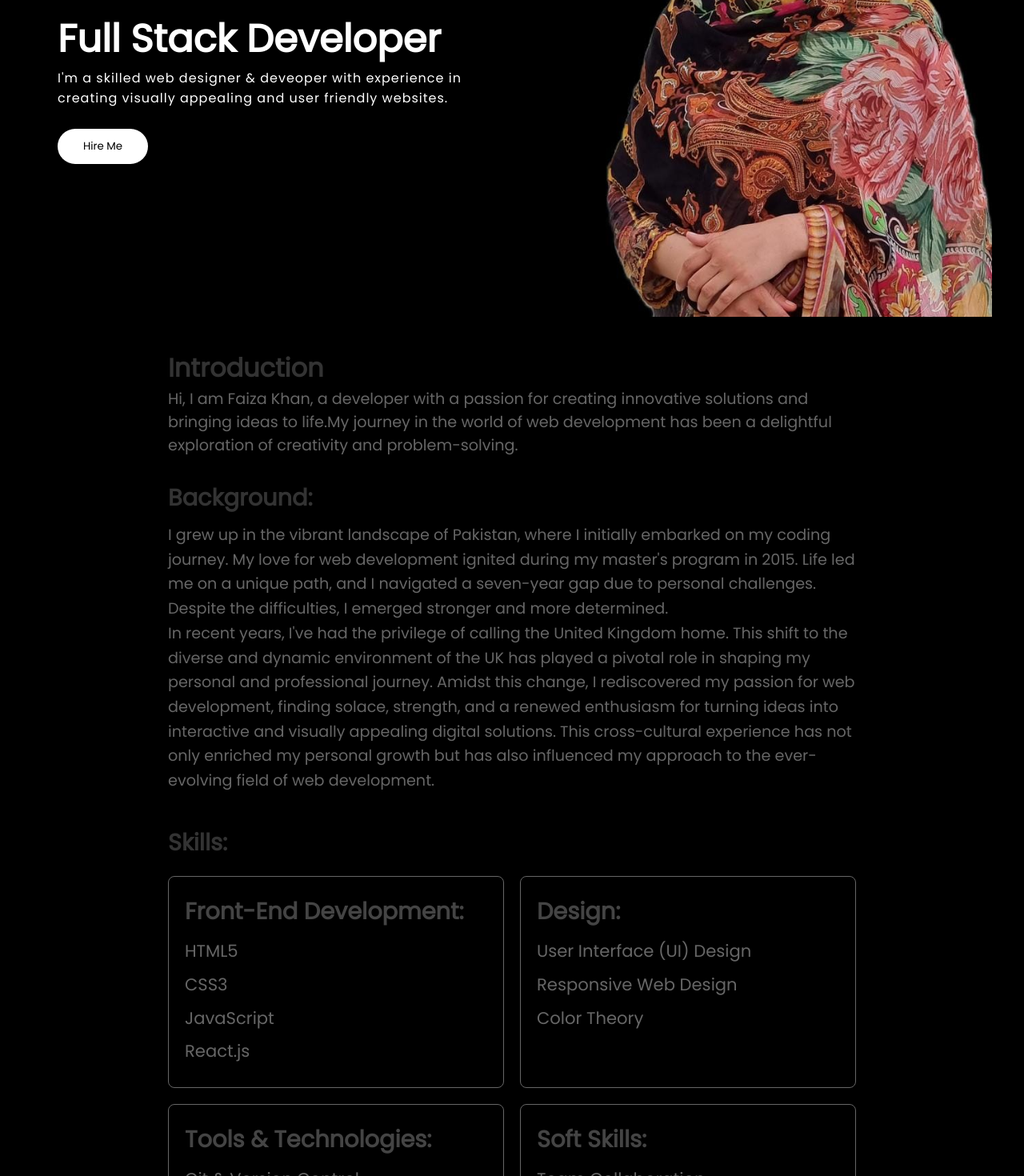
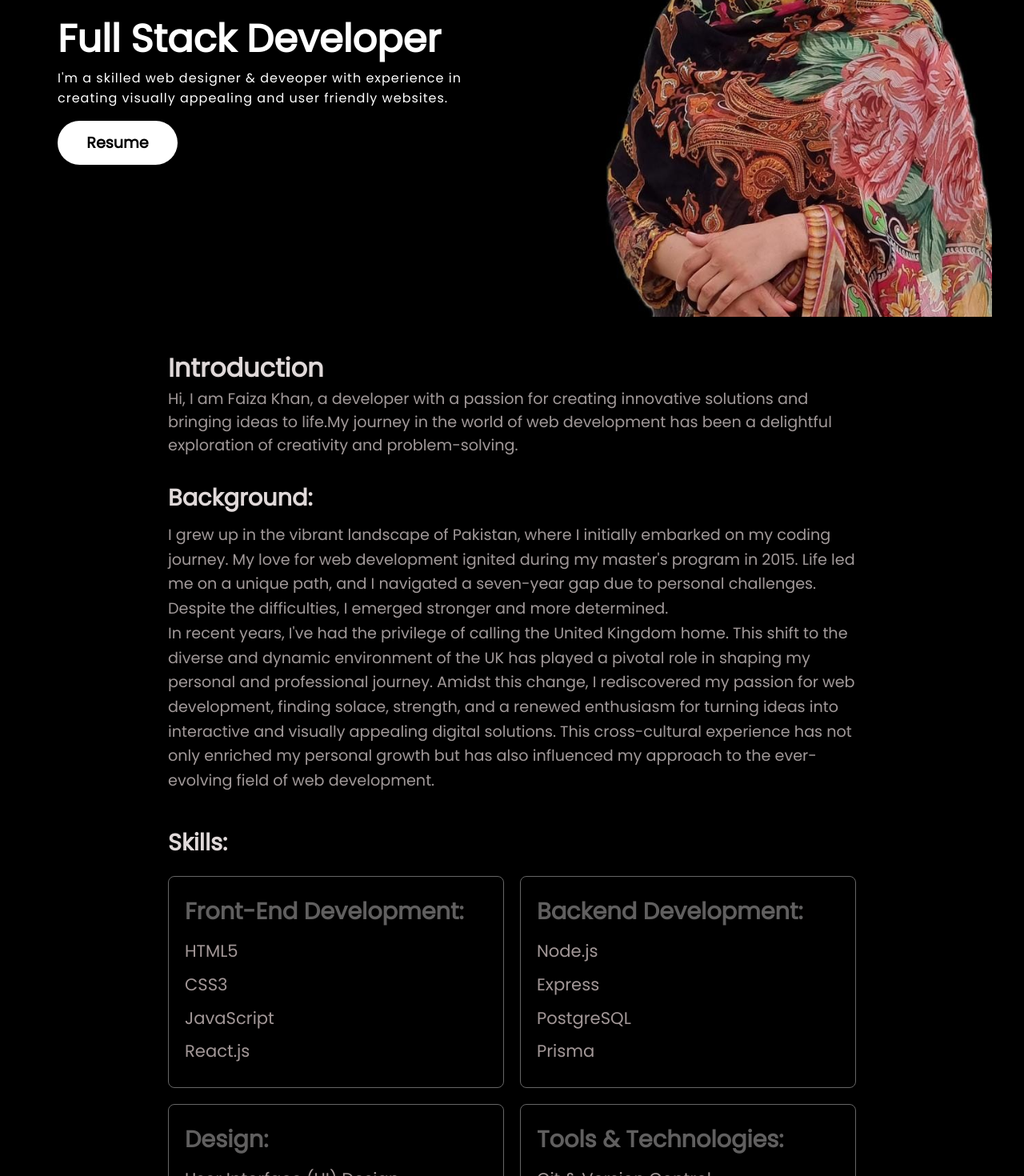
Before and after one commit to Faiza-tech/Portfolio, a React (Vite) app: page / in a window 1280 px wide. Shown: the part 420-1890 px from the top of the page at 80% size. Built offline with nearby package versions, Linux system fonts and the light colour scheme.

Commit message:
updated porfolio

```diff
--- a/src/components/About.css
+++ b/src/components/About.css
@@ -24,12 +24,14 @@
 }
 
 .intro h2 {
-  color: #333;
+  color: #e0d9d9;
+ /*color: #ECFCFF;*/
   font-size: 2em;
 }
 
 .intro p {
-  color: #666;
+  /*color: #666;*/
+  color: #a19999;
   font-size: 1.2em;
 }
 
@@ -41,7 +43,8 @@
 
 .background h3,
 .skills h3 {
-  color: #333;
+  /*color: #333;*/
+  color: #e0d9d9;
   font-size: 1.8em;
   margin-bottom: 10px;
 }
@@ -53,7 +56,7 @@
 .skills-4,
 .skills-5,
 .skills-6 {
-  color: #666;
+color: #a19999;
   font-size: 1.2em;
   line-height: 1.6;
 }
@@ -78,13 +81,14 @@
 .skills-5,
 .skills-6 {
   border: 1px solid #666;
-  ;
   padding: 20px;
   border-radius: 8px;
+  transition: border-color 0.3s ease; /* Add transition for smoother hover effect */
+
 }
 
 .skills h4 {
-  color: #444;
+  color: #605f5f;;
   font-size: 1.5em;
   margin-bottom: 10px;
 }
@@ -96,7 +100,7 @@
 
 .skills li {
   margin-bottom: 8px;
-  color: #666;
+  color: #a29797;
   font-size: 1.1em;
 }
 
@@ -106,10 +110,18 @@
 .skills-4:hover,
 .skills-5:hover,
 .skills-6:hover {
-  border-color: #0000ff;
+  /*border-color: #0000ff;
   box-shadow: 0 10px 10px rgba(126, 203, 233, 0.2);
   transform: scale(1.05);
   /* duration  */
+   /* Apply gradient border on hover */
+   border: 2px solid transparent; /* Hide original border */
+   border-image: linear-gradient(to right, #ffff00, #0000ff); /* Yellow to blue gradient */
+   border-image-slice: 1; /* Ensure full border coverage */
+   transform: scale(1.03);
+ /* box-shadow: 10px 10px 10px rgba(196, 221, 135, 0.3); /* Original box shadow  for outside*/
+  box-shadow: inset 10px 10px 10px  rgba(196, 221, 135, 0.4); /* Inset shadow on right and bottom  for inside*/
+
 }
 
 /* Responsive styles */
--- a/src/components/About.jsx
+++ b/src/components/About.jsx
@@ -38,6 +38,16 @@ const About = () => {
               </ul>
             </div>
 
+            <div className="skills-5">
+              <h4>Backend Development:</h4>
+              <ul>
+                <li>Node.js</li>
+                <li>Express</li>
+                <li>PostgreSQL</li>
+                <li>Prisma</li>
+              </ul>
+            </div>
+
             <div className="skills-2">
               <h4>Design:</h4>
               <ul>
@@ -65,15 +75,7 @@ const About = () => {
               </ul>
             </div>
 
-            <div className="skills-5">
-              <h4>Backend Development:</h4>
-              <ul>
-                <li>Node.js</li>
-                <li>Express</li>
-                <li>PostgreSQL</li>
-                <li>Prisma</li>
-              </ul>
-            </div>
+
 
             <div className="skills-6">
               <h4>Project Management:</h4>
--- a/src/components/Contact.css
+++ b/src/components/Contact.css
@@ -54,9 +54,31 @@
      background: rgb(40,40,40);
  }
  .submitBtn{
-     background: wheat;
+     background: rgb(179, 220, 233);
      border: none;
      padding: .75rem 3.5rem;
      border-radius: .5rem;
      margin: 2rem;
+     font-size: 1rem;
+     font-weight: 500;
  }
+
+ .name:hover, .email:hover, .msg:hover {
+  background: rgba(189, 187, 234, 0.1); /* Lighten the background color on hover */
+
+}
+
+/*.submitBtn:hover {
+  background: #ffd700; * Change the background color of the button on hover *
+  color: black; * Change the text color of the button on hover *
+}*/
+.submitBtn:hover {
+  background: #f1eabd; /* Change the background color of the button on hover */
+  color: black; /* Change the text color of the button on hover */
+  border: 5px solid transparent; /* Hide original border */
+  border-image: linear-gradient(to right, #ffff00, #0000ff); /* Gradient border on hover */
+  border-image-slice: 1; /* Ensure full border coverage */
+  border-radius: .5rem;
+  font-size: 1.1rem;
+  font-weight: 600;
+}
--- a/src/components/Contact.jsx
+++ b/src/components/Contact.jsx
@@ -8,6 +8,16 @@ const Contact = () => {
     const form = useRef();
     const sendEmail = (e) => {
         e.preventDefault();
+
+        // Validate form fields
+        const name = form.current.your_name.value;
+        const email = form.current.your_email.value;
+        const message = form.current.message.value;
+
+        if (!name || !email || !message) {
+            alert('Please fill in all fields.'); // Display an alert if any field is empty
+            return;
+        }
 
         emailjs
             .sendForm('service_fxkmos4', 'template_75h63b3', form.current, {
@@ -52,7 +62,7 @@ const Contact = () => {
             <div id="contacts">
                 <h1 className="contactPageTitle">Contact Me</h1>
                 <span className="contactDesc">Please fill out the form below to discuss any work oppertunities.</span>
-                <form  className="contactForm"  ref={form} onSubmit={sendEmail}>
+                <form className="contactForm" ref={form} onSubmit={sendEmail}>
                     <input type="text" className='name' placeholder='Your Name' name="your_name" />
 
                     <input type="email" className='email' placeholder='Your Email' name="your_email" />
--- a/src/components/Intro.css
+++ b/src/components/Intro.css
@@ -15,7 +15,8 @@
     object-fit: cover;
     height: 100vh;
 }
-.introContent{
+
+.introContent {
     height: 100vh;
     width: 100vw;
     padding: 2rem;
@@ -26,71 +27,98 @@
     justify-content: center;
     color: white;
 }
-.hello{
+
+.hello {
     font-size: 1.75rem;
     font-weight: 100;
 }
-.introName{
+
+.introName {
     color: yellow;
 }
-.introPara{
+
+.introPara {
     font-size: medium;
     letter-spacing: 1px;
     font-weight: 300;
 }
-.btn{
+
+.btn {
     background-color: white;
     margin: 1rem 0;
-    padding: .75rem 2rem;
+    /* padding: .75rem 2rem;*/
     border-radius: 2rem;
-    border: none;
+    /*new addition*/
+    width: 150px;
+    height: 55px;
+    font-weight: bold;
+    font-size: 1.2rem;
+    border: 2px solid transparent;
 }
+
+.btn:hover {
+    background-image: linear-gradient(to right, #ffff00, #0000ff);
+    /* Same gradient on hover */
+    border-color: #666;
+}
+
 @media screen and (max-width:840px) {
-    .bg{
-        right:-10vw;
+    .bg {
+        right: -10vw;
     }
-    .mainintro-Content{
+
+    .mainintro-Content {
         font-size: 10vwvw;
     }
-    .introName{
+
+    .introName {
         color: rgb(73, 113, 55);
-        font-weight:bold;
+        font-weight: bold;
         font-family: 'Times New Roman', Times, serif;
     }
-    .hello{
+
+    .hello {
         font-size: 4.5vw;
     }
 }
+
 @media screen and (max-width:700px) {
-    .bg{
-        right:-8rem;
+    .bg {
+        right: -8rem;
     }
-    .mainintro-Content{
+
+    .mainintro-Content {
         font-size: 8vw;
     }
-    .introName{
+
+    .introName {
         color: rgb(73, 113, 55);
-        font-weight:bold;
+        font-weight: bold;
         font-family: 'Times New Roman', Times, serif;
     }
-    .hello{
+
+    .hello {
         font-size: 4vw;
     }
 
 }
+
 @media screen and (max-width:480px) {
-    .bg{
-        right:-8rem;
+    .bg {
+        right: -8rem;
     }
-    .mainintro-Content{
+
+    .mainintro-Content {
         font-size: 10vw;
     }
-    .introName{
+
+    .introName {
         color: rgb(73, 113, 55);
-        font-weight:bold;
+        font-weight: bold;
         font-family: 'Times New Roman', Times, serif;
     }
-    .hello{
+
+    .hello {
         font-size: 5.5vw;
     }
 
--- a/src/components/Intro.jsx
+++ b/src/components/Intro.jsx
@@ -1,24 +1,35 @@
 import React from 'react'
 import '../components/Intro.css'
 import bg from '../assets/myPic.jpg'
-import {Link} from 'react-scroll'
-
-
-{/**this is Home */}
 
 const Intro = () => {
+
+  // Function to handle the download action
+  const handleDownload = () => {
+    // Example: Generate a download link and initiate download
+   /* const link = document.createElement('a');
+    link.href = 'https://app.enhancv.com/share/9632fa27/?utm_medium=growth&utm_campaign=share-resume&utm_source=dynamic'; // Replace with your CV URL
+    link.setAttribute('download', 'your-cv.pdf'); // Specify the filename
+    document.body.appendChild(link);
+    link.click();
+    document.body.removeChild(link);*/
+      // Open the download link in a new window
+      window.open('https://app.enhancv.com/share/9632fa27/?utm_medium=growth&utm_campaign=share-resume&utm_source=dynamic', '_blank');
+  }
+
   return (
     <section id="intro">
         <div className="introContent">
          <span className='hello'>Hello,</span>
          <span className="introText">I am <span className="introName">Faiza</span> <br />Full Stack Developer</span>
          <p className="introPara">I'm a skilled web designer & deveoper with experience in <br/> creating visually  appealing and user friendly websites.</p>
-        <Link  to='contactPage'><button className='btn'>Hire Me</button></Link>
+         <button  className='btn'  onClick={handleDownload}>
+           Resume
+         </button>
         </div>
         <img src={bg} alt="profile"  className='bg'/>
     </section>
   )
 }
 
-
 export default Intro
```
Lines whose indentation alone changed are shown as unchanged.
